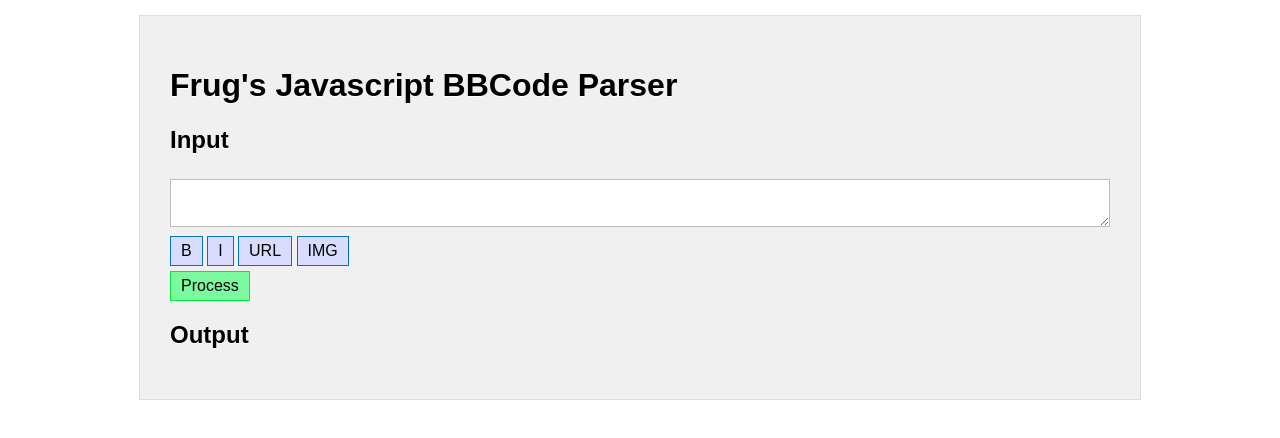
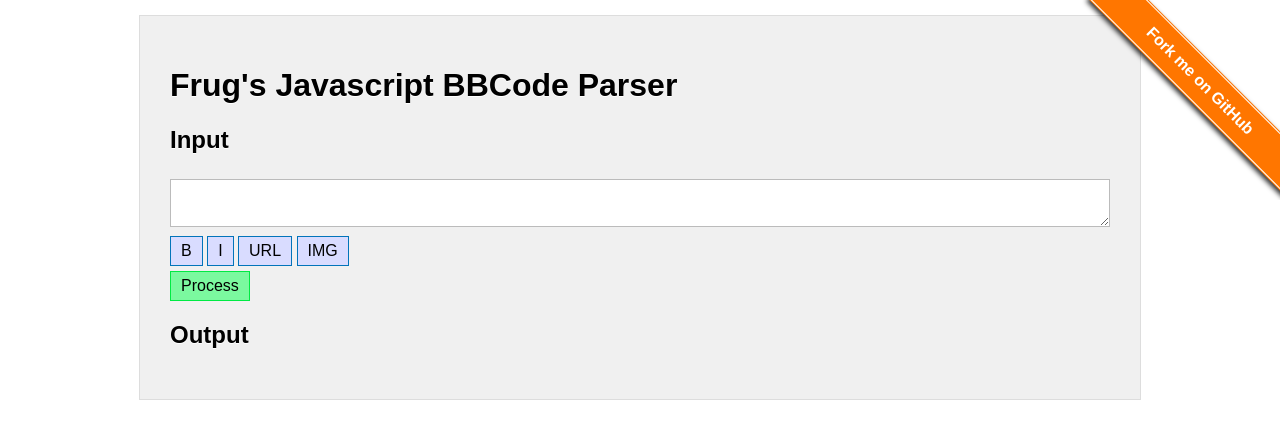
Before and after one commit to Frug/js-bbcode-parser, a plain HTML site: page index.html in a window 1280 px wide. Drawn offline with Linux system fonts and the light colour scheme.

Commit message:
add forkme

```diff
--- a/index.html
+++ b/index.html
@@ -10,6 +10,7 @@
 </head>
 <body>
 	<div class="container">
+		<span id="forkongithub"><a href="https://github.com/Frug/js-bbcode-parser">Fork me on GitHub</a></span>
 
 		<h1>Frug's Javascript BBCode Parser</h1>
 
--- a/styles.css
+++ b/styles.css
@@ -43,6 +43,8 @@ b,strong,optgroup{font-weight:700}
 pre,textarea{overflow:auto}
 button::-moz-focus-inner,input::-moz-focus-inner,legend{border:0;padding:0}
 
+#forkongithub a{background:#ff7600;color:#fff;text-decoration:none;font-family:arial, sans-serif;text-align:center;font-weight:bold;padding:5px 40px;font-size:1rem;line-height:2rem;position:relative;transition:0.5s;}#forkongithub a:hover{background:#ff3000;color:#fff;}#forkongithub a::before,#forkongithub a::after{content:"";width:100%;display:block;position:absolute;top:1px;left:0;height:1px;background:#fff;}#forkongithub a::after{bottom:1px;top:auto;}@media screen and (min-width:800px){#forkongithub{position:absolute;display:block;top:0;right:0;width:200px;overflow:hidden;height:200px;}#forkongithub a{width:200px;position:absolute;top:60px;right:-60px;transform:rotate(45deg);-webkit-transform:rotate(45deg);box-shadow:3px 3px 5px rgba(0,0,0,0.8);}
+
 .container { max-width: 940px; margin: 15px auto; border: 1px solid #ddd; padding: 30px; background: #f0f0f0; }
 .container h1, .container h2 { text-shadow: 0px 1px 0px #fff; }
 .container button, .container input, .container select { border: 1px solid #0274BA; }
@@ -50,5 +52,4 @@ button::-moz-focus-inner,input::-moz-focus-inner,legend{border:0;padding:0}
 .container button:hover { background: #0274BA; color: white; }
 .container button#parseButton { background: #7BF99F; border-color: #00EA43; margin-top: 5px; }
 
-
 #mainInput { border: 1px solid #bbb; padding: 5px; width: 100%; margin: 5px auto; box-sizing: border-box; -moz-box-sizing: border-box; }
```
